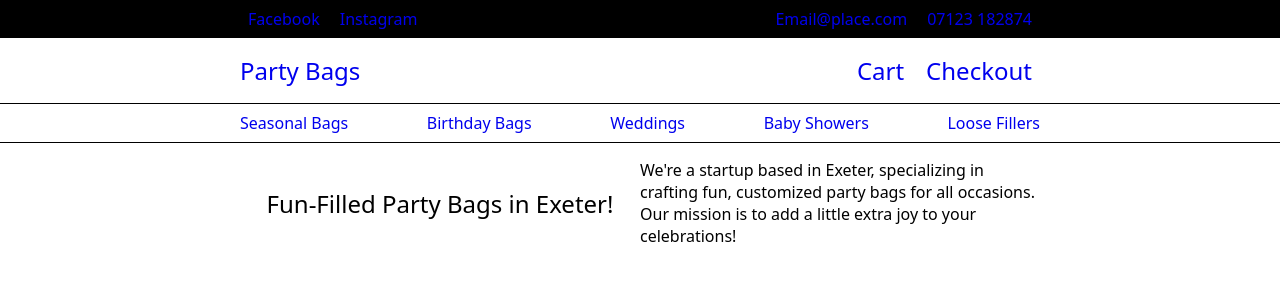
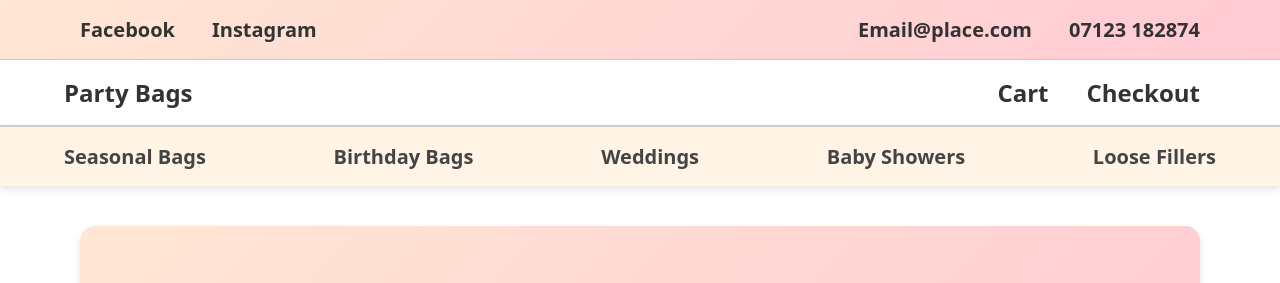
Before and after one commit to J-J-Digital-Solutions/Party-Bag, a Flask app: page / in a window 1280 px wide. Shown: the top 283 px of the page. Run offline with Flask 3, Linux system fonts and the light colour scheme; some web fonts are replaced.

Commit message:
modified:   static/header.css 	modified:   static/homepage.css

```diff
--- a/static/header.css
+++ b/static/header.css
@@ -1,28 +1,71 @@
+/* Header CSS with homepage styling adjustments */
+
+/* Upper Menu */
+.upper-menu {
+    display: flex;
+    justify-content: space-between;
+    padding: 2vh 5vw;
+    font-size: 2.5vh;
+    background: linear-gradient(135deg, #ffe7d4, #ffcad4);
+    color: #333;
+    box-shadow: 0 4px 10px rgba(0, 0, 0, 0.1);
+    border-bottom: 1px solid #ccc;
+}
+
+.duo-links a {
+    padding: 0vh 2vh;
+    text-decoration: none;
+    color: #333;
+    font-weight: bold;
+    transition: color 0.3s ease;
+}
+
+.duo-links a:hover {
+    color: #ff6f61;
+}
+
+/* Main Menu */
+.main-menu {
+    display: flex;
+    justify-content: space-between;
+    padding: 2vh 5vw;
+    font-size: 3vh;
+    background: #fff;
+    color: #333;
+    box-shadow: 0 4px 8px rgba(0, 0, 0, 0.1);
+    border-bottom: 1px solid #ccc;
+}
+
+.main-menu a {
+    text-decoration: none;
+    color: #333;
+    font-weight: bold;
+    transition: color 0.3s ease;
+}
+
+.main-menu a:hover {
+    color: #ff6f61;
+}
+
+/* Sub Menu */
 .sub-menu {
     display: flex;
     justify-content: space-between;
-    padding: 1vh 30vh;
-    font-size: 2vh;
-    border-top: 1px solid #000000 !important;
-    border-bottom: 1px solid #000000 !important;
-
+    padding: 2vh 5vw;
+    font-size: 2.5vh;
+    background-color: #fff4e6;
+    color: #444;
+    box-shadow: 0 4px 8px rgba(0, 0, 0, 0.1);
+    border-top: 1px solid #ccc;
 }
 
-.main-menu {
-    display: flex;
-    justify-content: space-between;
-    padding: 2vh 30vh;
-    font-size: 3vh;
+.sub-menu a {
+    text-decoration: none;
+    color: #444;
+    font-weight: bold;
+    transition: color 0.3s ease;
 }
 
-.upper-menu {
-    display: flex;
-    justify-content: space-between;
-    padding: 1vh 30vh;
-    font-size: 2vh;
-    background-color: #000000;
+.sub-menu a:hover {
+    color: #ff6f61;
 }
-
-.duo-links a {
-    padding: 0vh 1vh;
-}
--- a/static/homepage.css
+++ b/static/homepage.css
@@ -1,35 +1,88 @@
+/* Updated homepage.css */
 .hero-text {
     display: grid;
-    grid-template-columns: 1fr 1fr;
-    grid-template-rows: 1fr;
-    gap: 0px 0px;
-    grid-auto-flow: row;
-    grid-template-areas: ". .";
-    margin: 0vh 20vh;
-    font-size: 3vh;
+    grid-template-columns: 1fr;
+    grid-template-rows: auto;
+    gap: 20px;
+    margin: 5vh auto;
+    font-size: 4vh;
     align-items: center;
     justify-items: center;
-  }
+    text-align: center;
+    color: #333;
+    background: linear-gradient(135deg, #ffe7d4, #ffcad4);
+    padding: 3vh;
+    border-radius: 15px;
+    box-shadow: 0 4px 10px rgba(0, 0, 0, 0.1);
+    animation: fadeIn 1.5s ease-in-out;
+}
 
 .hero-text-small {
-    font-size: 2vh;
-    text-decoration-color: grey;
+    font-size: 2.5vh;
+    color: #555;
+    text-decoration: none;
+    margin-top: 1vh;
 }
 
 .row-of-whatever {
-    margin-inline: 20vh;
+    margin: 5vh auto;
     font-size: 2.5vh;
+    text-align: center;
+    color: #444;
+    padding: 2vh;
+    background-color: #fff4e6;
+    border-radius: 12px;
+    box-shadow: 0 4px 8px rgba(0, 0, 0, 0.1);
+    animation: slideUp 1s ease-in-out;
 }
 
 .row-of-categories {
     display: flex;
-    margin-inline: 10vh;
-    font-size: 2vh;
+    justify-content: center;
+    gap: 20px;
+    margin-top: 2vh;
 }
 
 .category-card {
-    margin-right: 3vh;
     display: flex;
     flex-direction: column;
     align-items: center;
+    background: #f7f7f7;
+    padding: 2vh;
+    border-radius: 10px;
+    box-shadow: 0 4px 6px rgba(0, 0, 0, 0.1);
+    transition: transform 0.3s ease, box-shadow 0.3s ease;
 }
+
+.category-card:hover {
+    transform: translateY(-5px);
+    box-shadow: 0 6px 12px rgba(0, 0, 0, 0.15);
+}
+
+.category-card img {
+    border-radius: 8px;
+    margin-bottom: 1vh;
+    animation: zoomIn 0.8s ease-out;
+}
+
+.category-card p {
+    margin: 0;
+    font-size: 2vh;
+    color: #444;
+    font-weight: bold;
+}
+
+@keyframes fadeIn {
+    from { opacity: 0; transform: translateY(20px); }
+    to { opacity: 1; transform: translateY(0); }
+}
+
+@keyframes slideUp {
+    from { opacity: 0; transform: translateY(50px); }
+    to { opacity: 1; transform: translateY(0); }
+}
+
+@keyframes zoomIn {
+    from { transform: scale(0.9); opacity: 0; }
+    to { transform: scale(1); opacity: 1; }
+}
```
